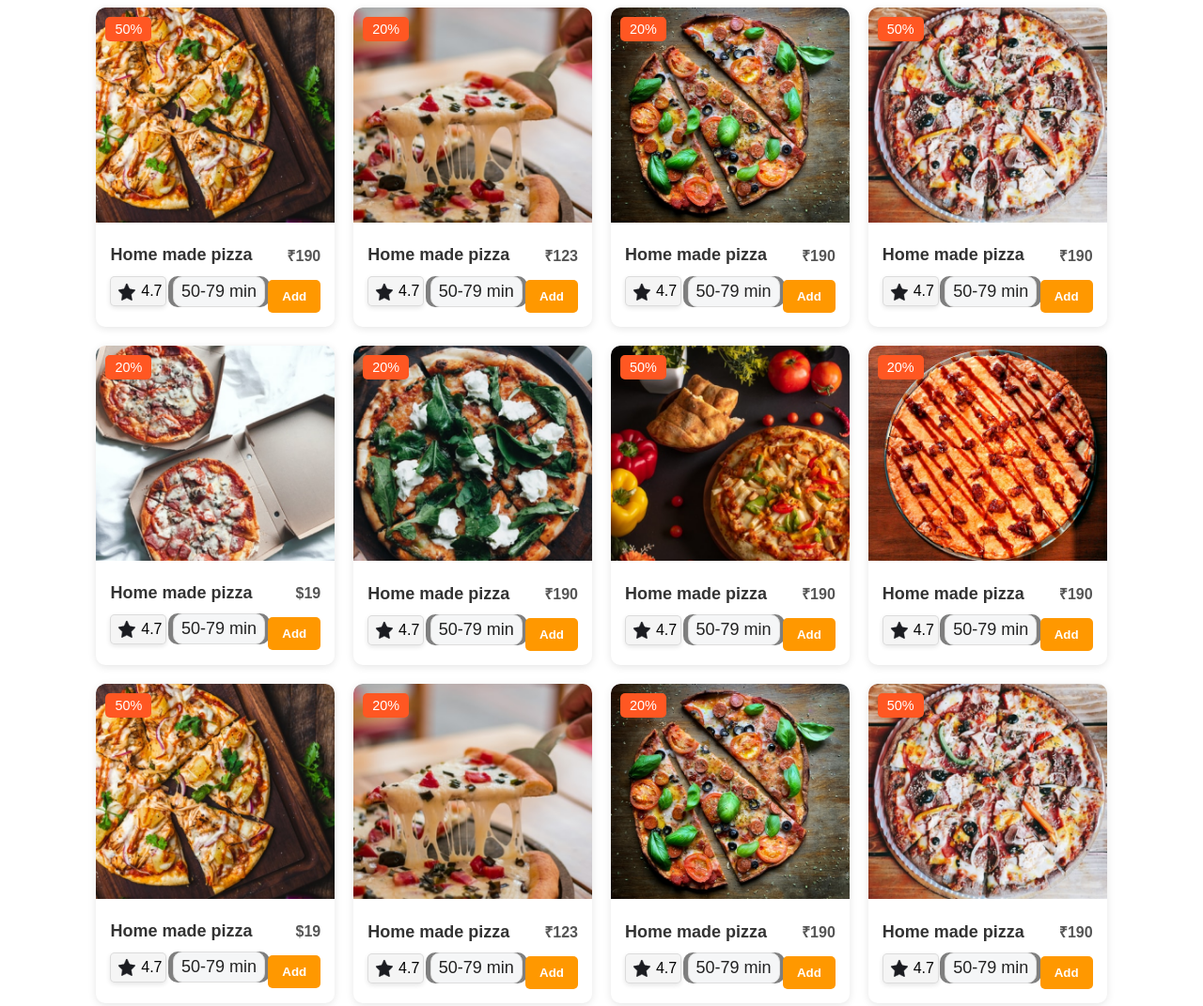
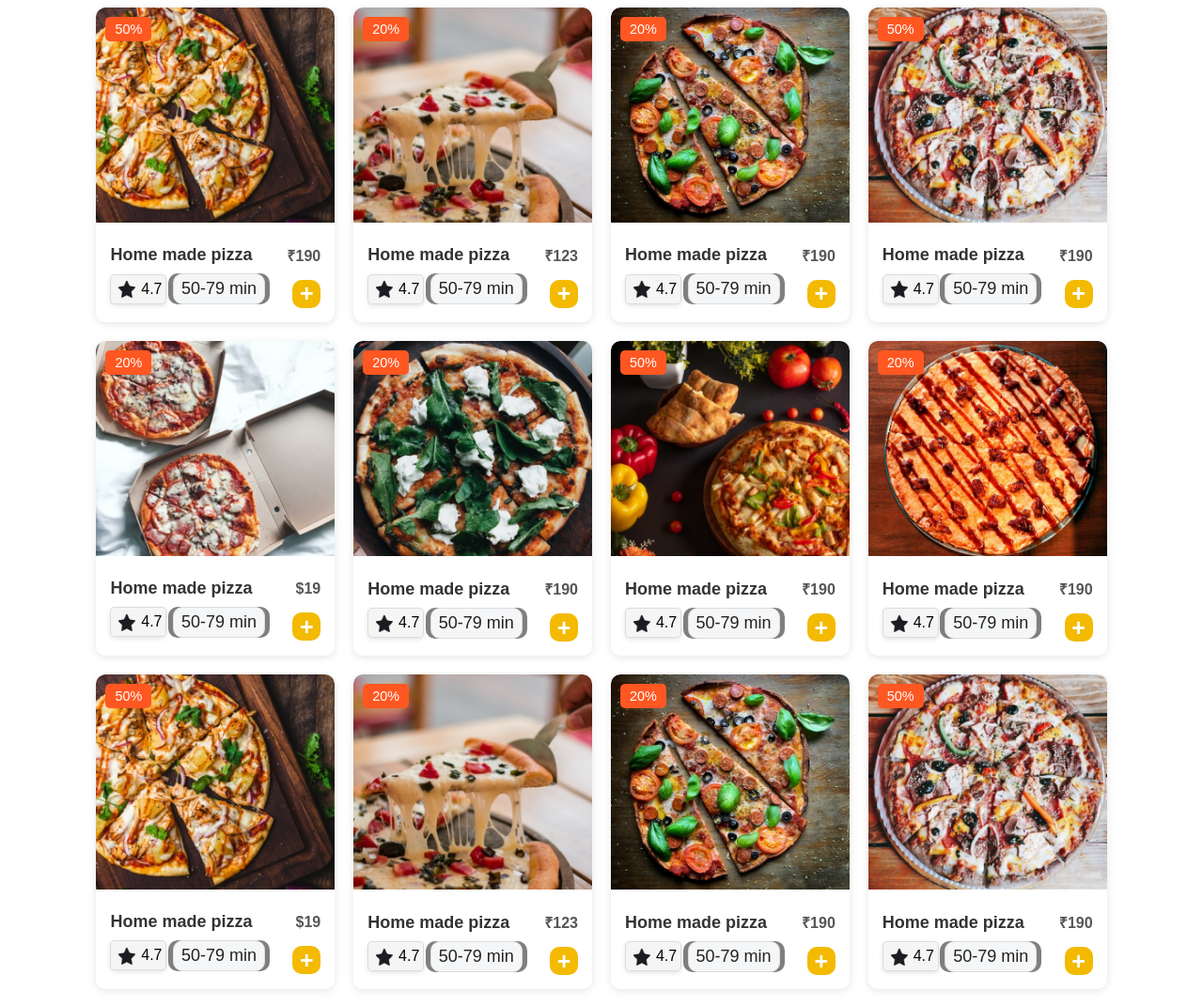
Before and after one commit to AbhirajkarBajpai/Food_kitchen, a website: page index.html in a window 1280 px wide. Shown: the part 874-1945 px from the top of the page at 94% size. Drawn offline with nearby package versions, Linux system fonts and the light colour scheme.

Commit message:
fixing cards

```diff
--- a/script.js
+++ b/script.js
@@ -220,8 +220,8 @@ document.addEventListener("DOMContentLoaded", () => {
             <div class="timekt2">
               <span class="itm-timekt2">50-79 min</span>
             </div></div>
-            <div class="item-actions">
-              <button class="add-button">Add</button>
+            <div class="item-actionskt">
+              <button class="add-buttonkt">+</button>
             </div>
           </div>
         </div>
--- a/styles.css
+++ b/styles.css
@@ -262,23 +262,18 @@ nav ul li a:hover {
   display: inline-block;
 }
 
-
-
-/* .item-time2 {
-  color: #757575;
-  margin-left: 10px;
-} */
-
-.item-actions {
+.item-actionskt {
   margin-top: 10px;
 }
 
-.add-button {
-  background-color: #ff9800;
+.add-buttonkt {
+  background-color: #f3ba00;
+  height: 30px;
+  width: 30px;
+  font-size: 25px;
   color: #fff;
-  padding: 10px 15px;
   border: none;
-  border-radius: 5px;
+  border-radius: 10px;
   font-weight: bold;
   cursor: pointer;
 }
```
Also changed, not shown: Add.png (added).
